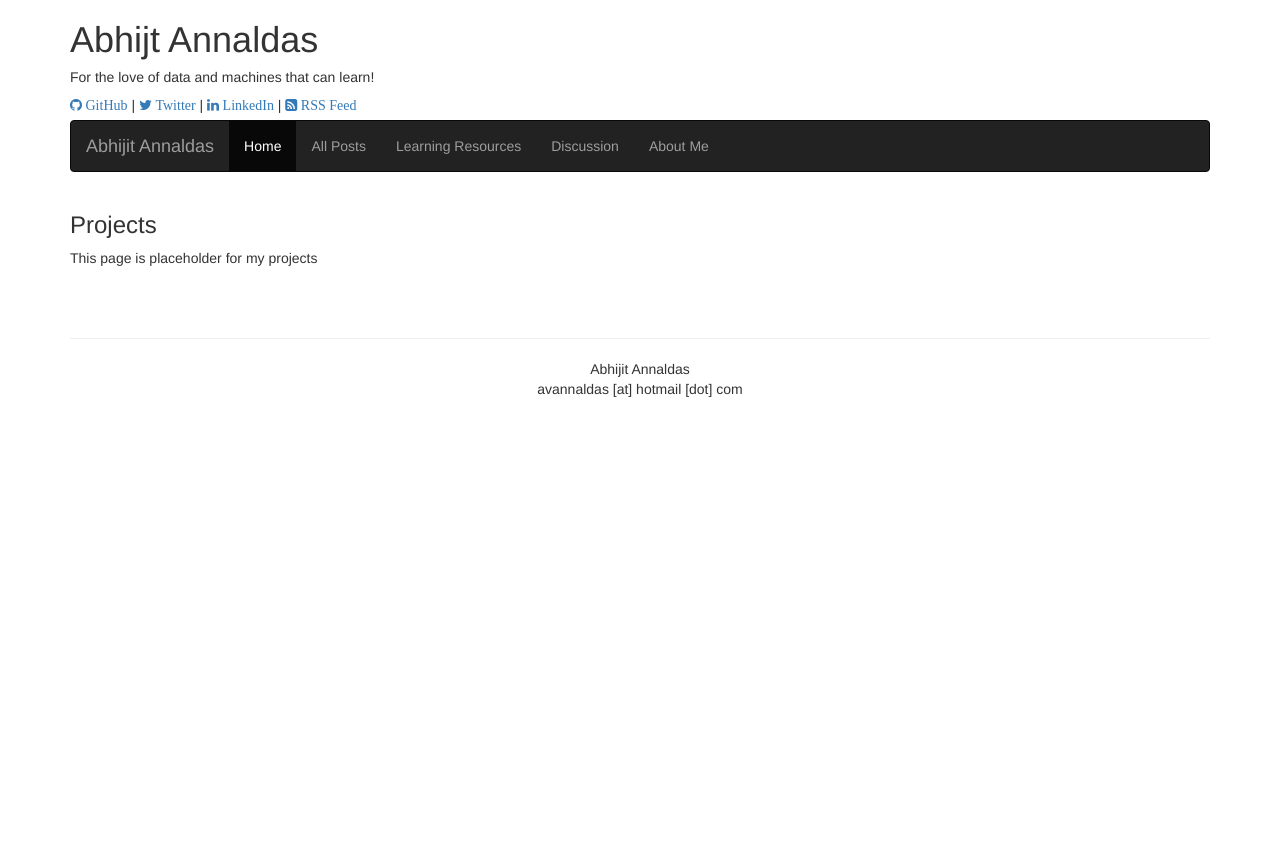
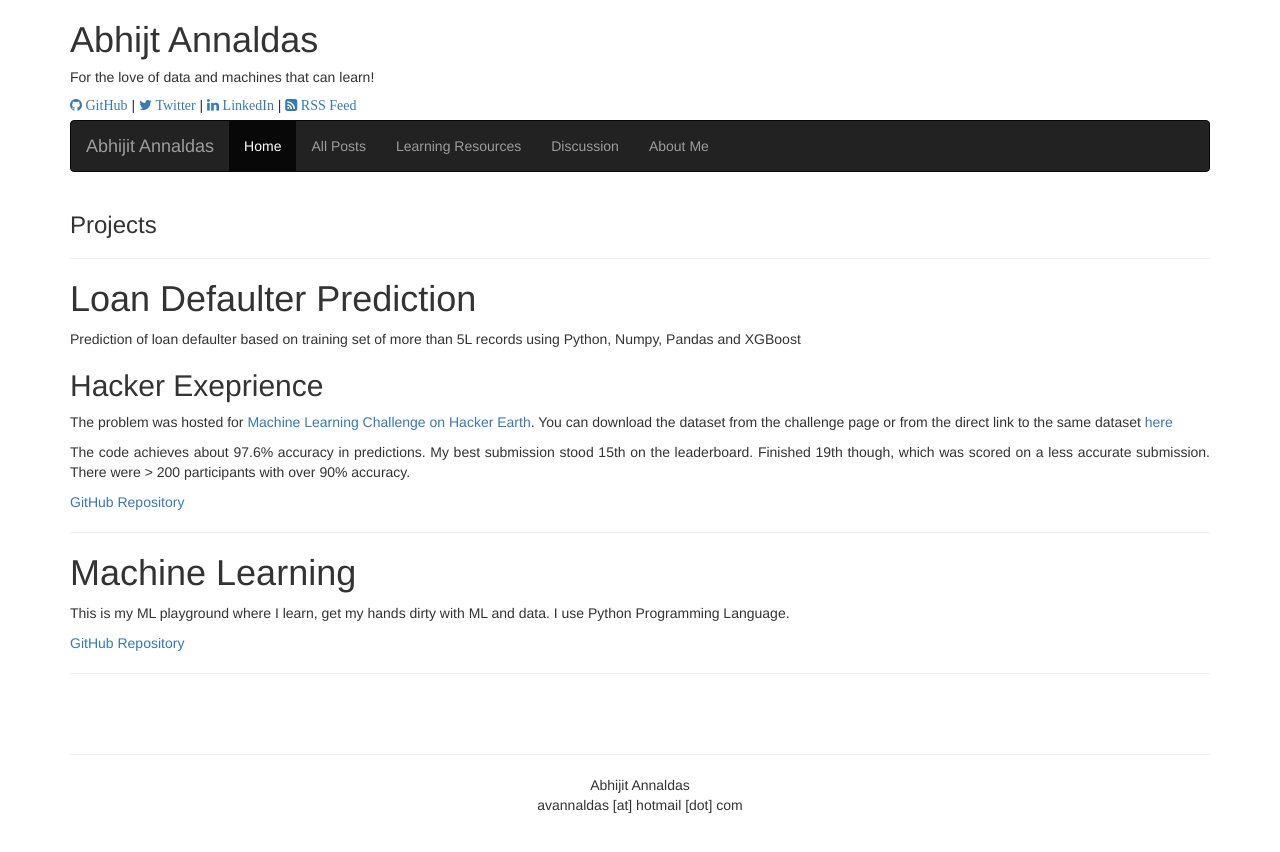
Before and after one commit to devm1023/ML_project, a Jekyll site: the page built from pages/projects.markdown, in a window 1280 px wide. Shown: the top 852 px of the page. Built offline with Jekyll 4.4.1, drawn with Linux system fonts in a browser that asks for light colours; nearby versions of some CDN libraries.

Commit message:
Update projects.markdown

```diff
--- a/pages/projects.markdown
+++ b/pages/projects.markdown
@@ -4,4 +4,23 @@ title: Projects
 permalink: /projects/
 ---
 
-This page is placeholder for my projects
+<hr />
+
+# Loan Defaulter Prediction
+Prediction of loan defaulter based on training set of more than 5L records using Python, Numpy, Pandas and XGBoost
+
+## Hacker Exeprience
+The problem was hosted for [Machine Learning Challenge on Hacker Earth](https://www.hackerearth.com/problem/machine-learning/bank-fears-loanliness/). You can download the dataset from the challenge page or from the direct link to the same dataset [here](https://he-s3.s3.amazonaws.com/media/hackathon/machine-learning-challenge-one/bank-fears-loanliness/898ce544-0-MLChallenge_1Datac63af4e.zip)
+
+The code achieves about 97.6% accuracy in predictions. My best submission stood 15th on the leaderboard. Finished 19th though, which was scored on a less accurate submission. There were > 200 participants with over 90% accuracy.
+
+[GitHub Repository](https://github.com/avannaldas/Loan-Defaulter-Prediction-Machine-Learning)
+
+<hr />
+
+# Machine Learning
+This is my ML playground where I learn, get my hands dirty with ML and data. I use Python Programming Language.
+
+[GitHub Repository](https://github.com/avannaldas/Machine-Learning)
+
+<hr />
```
